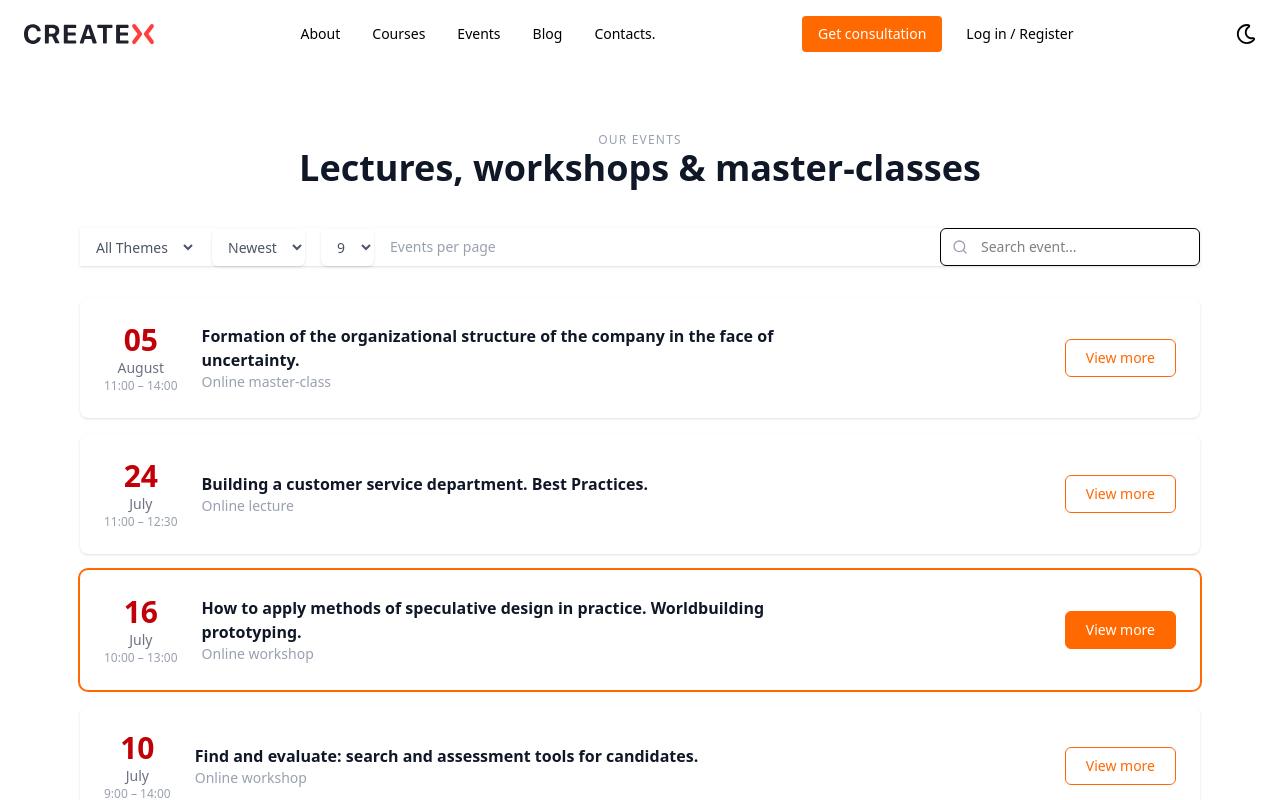
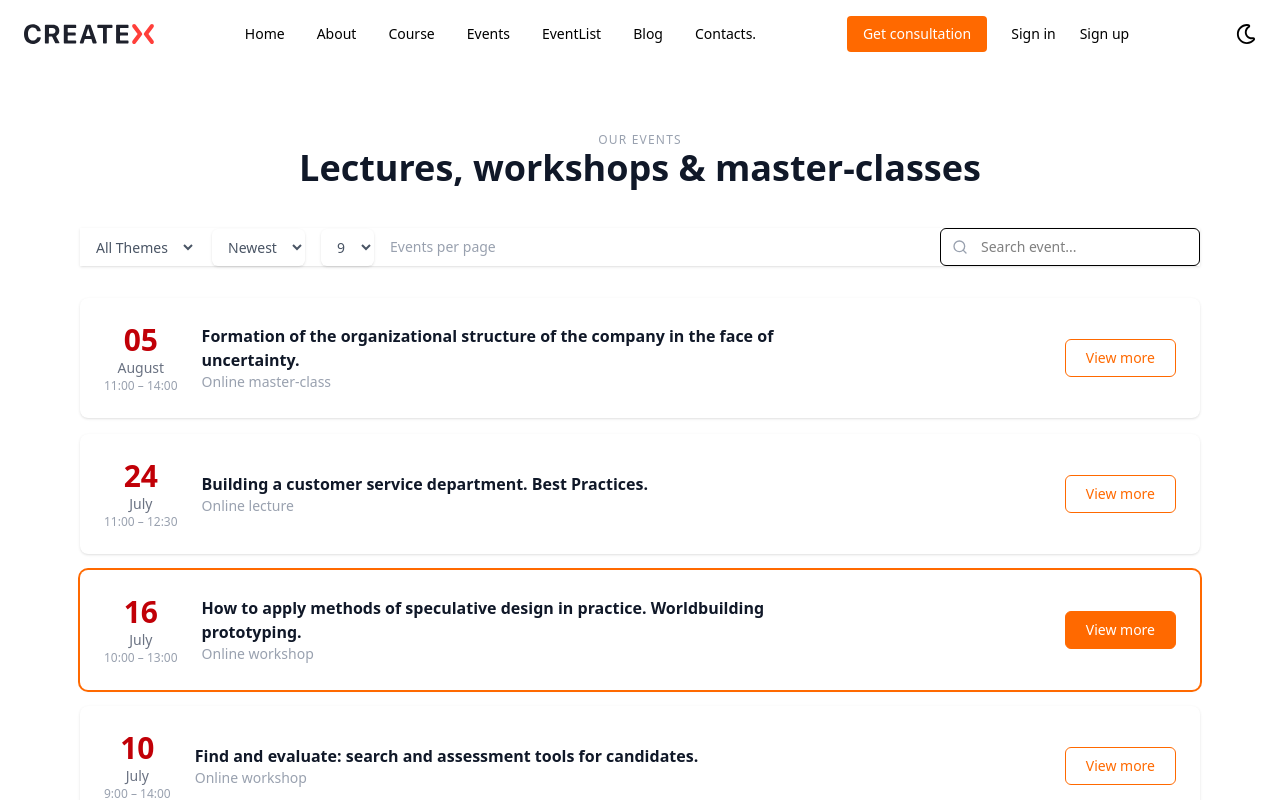
Before and after one commit to AlisherAbsaitov/GW-60CCREATEEX, a React (Vite) app: page /eventlist in a window 1280 px wide. Shown: the top 800 px of the page. Built offline with nearby package versions, Linux system fonts and the light colour scheme.

Commit message:
change header

```diff
--- a/src/components/Header.jsx
+++ b/src/components/Header.jsx
@@ -22,9 +22,11 @@ export default function Header() {
 
         <nav>
           <ul className="flex items-center gap-8 text-sm font-medium text-black dark:text-white">
-            <li><Link to="/">About</Link></li>
-            <li><Link to="/courses">Courses</Link></li>
+            <li><Link to="/">Home</Link></li>
+            <li><Link to="/about">About</Link></li>
+            <li><Link to="/course">Course</Link></li>
             <li><Link to="/events">Events</Link></li>
+            <li><Link to="/eventslist">EventList</Link></li>
             <li><Link to="/blog">Blog</Link></li>
             <li><Link to="/contacts">Contacts.</Link></li>
           </ul>
@@ -35,8 +37,12 @@ export default function Header() {
             Get consultation
           </button>
 
-          <Link to="/login" className="text-sm text-black dark:text-white">
-            Log in / Register
+          <Link to="/signin" className="text-sm text-black dark:text-white">
+            Sign in
+          </Link>
+
+          <Link to="/sigup" className="text-sm text-black dark:text-white">
+            Sign up
           </Link>
         </div>
 
```
